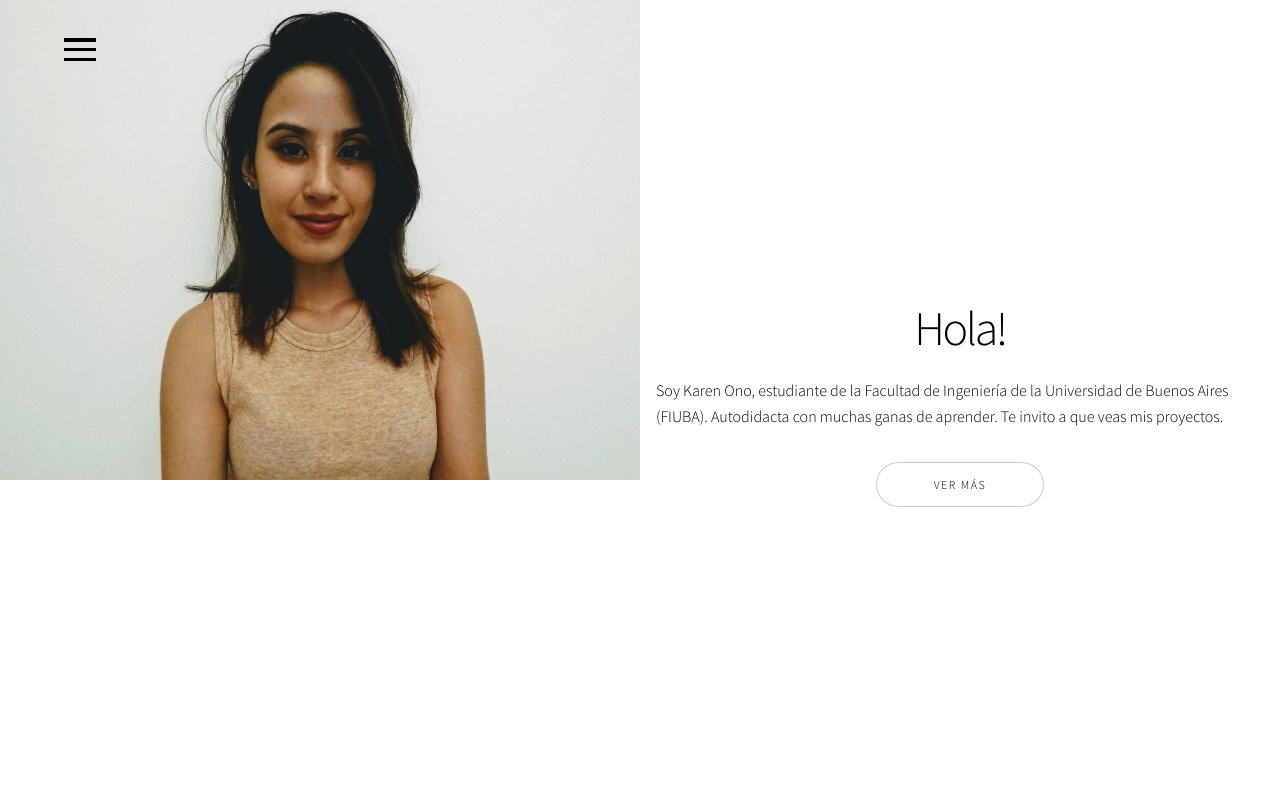
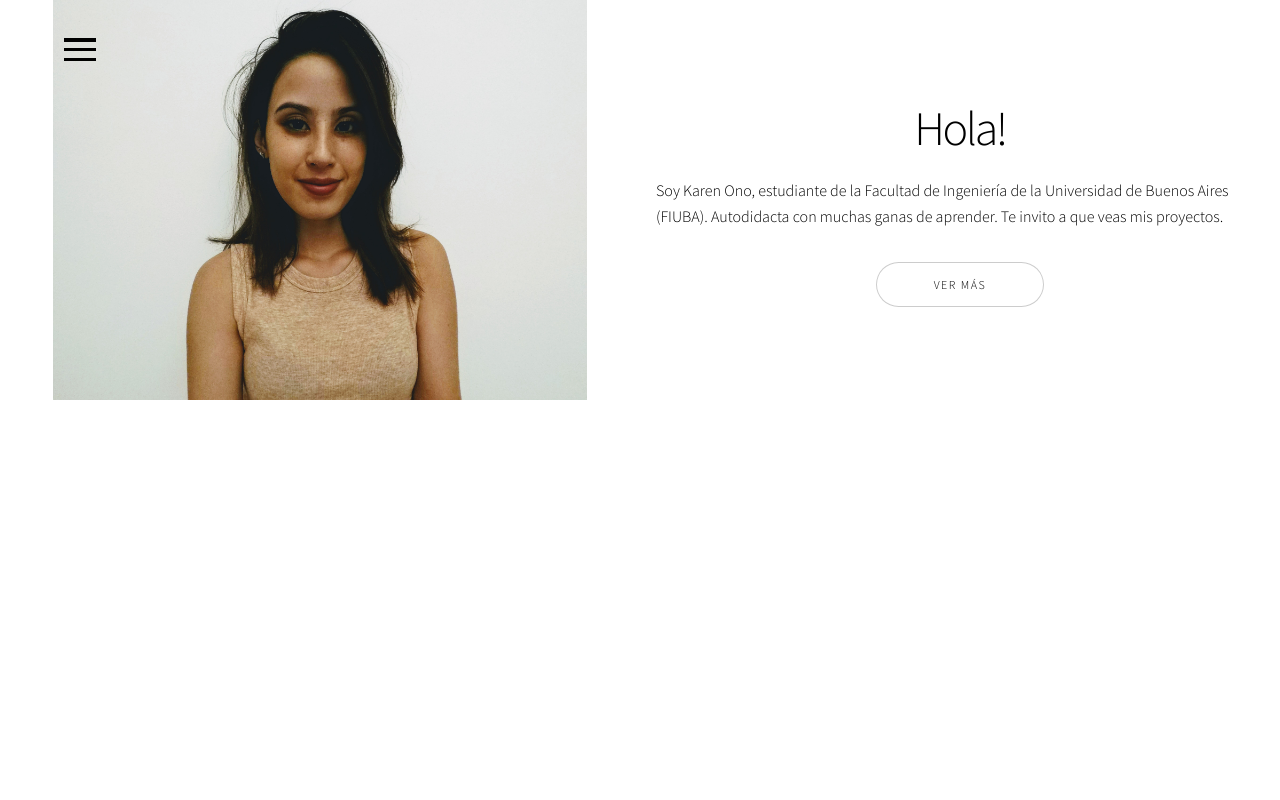
Before and after one commit to oonosan/personal-website, a plain HTML site: page index.html in a window 1280 px wide. Shown: the top 800 px of the page. Drawn offline with nearby package versions, Linux system fonts and the light colour scheme; a web font is replaced by a local one.

Commit message:
center profile image

```diff
--- a/assets/css/partials/_welcome.scss
+++ b/assets/css/partials/_welcome.scss
@@ -11,7 +11,7 @@
   /*---------------------------Profile picture---------------------------*/
   .image {
     border: 0;
-    display: inline-block;
+    text-align:center;
 
     @include tablet{
       width:50vw;
@@ -22,8 +22,13 @@
     }
 
     img {
-      display: block;
-      width: 100%;
+      display: inline-block;
+      width: auto;
+      height:auto;
+      max-height: 50vh;
+      margin-left: auto;
+      margin-right: auto;
+      text-align: center;
     }
   }
 
@@ -45,3 +50,7 @@
       justify-content: center;
     }
   }
+
+  .intro{
+    height: 50vh;
+  }
```
Also changed, not shown: index.html (+0 -1 lines), assets/css/main.css, 1 other file.
